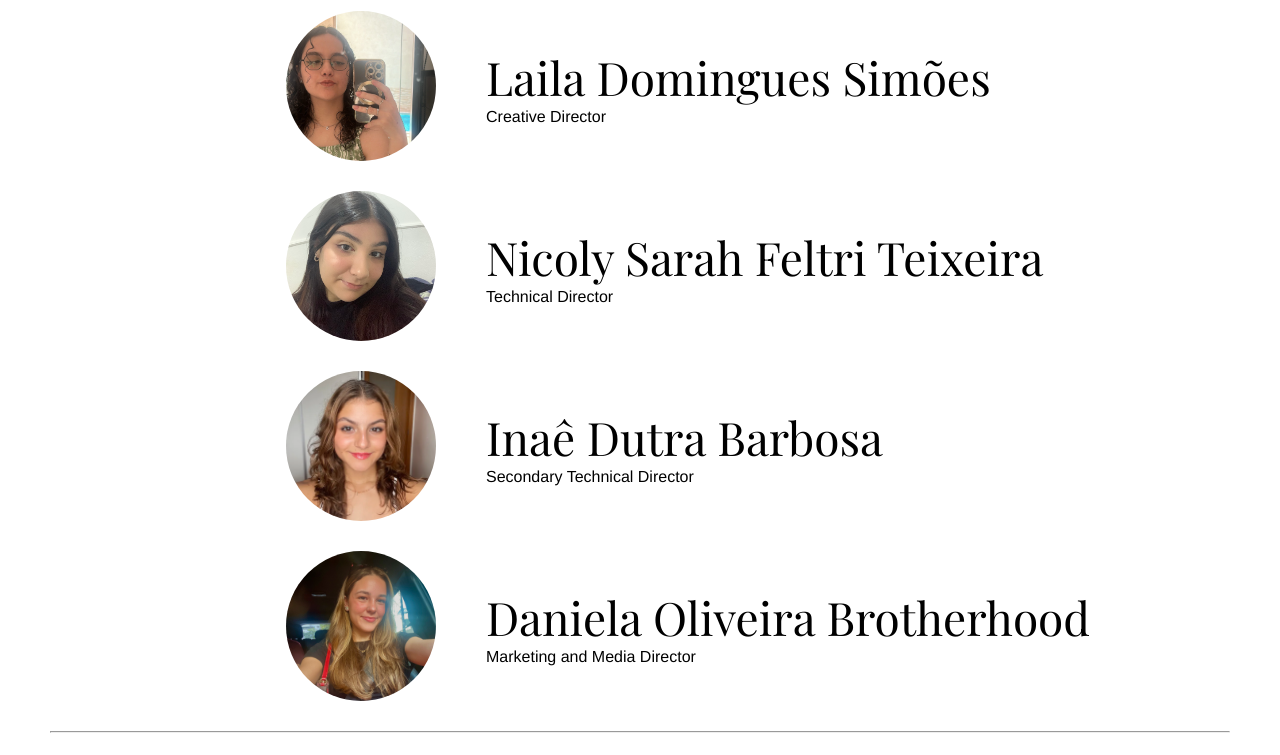
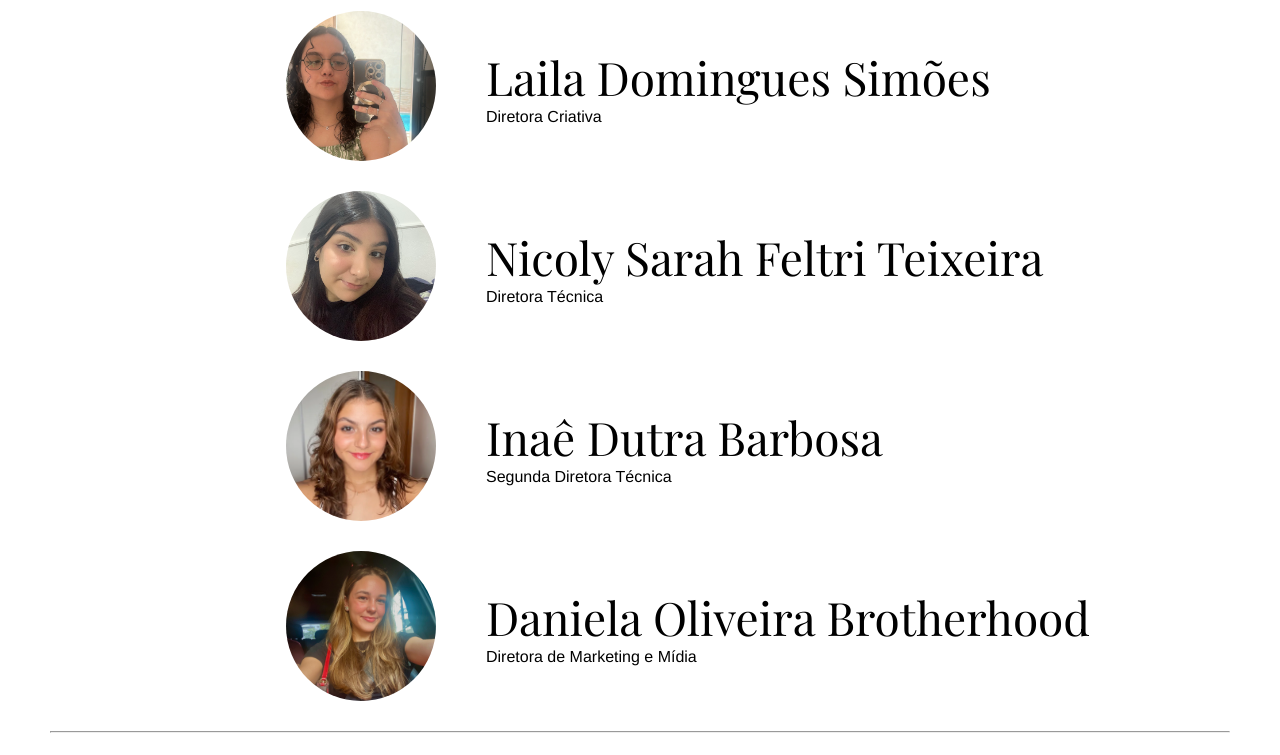
Before and after one commit to nicksarahh/tudoOlimpiadas, a Flask app: page /sobre in a window 1280 px wide. Shown: the part 1342-2097 px from the top of the page. Run offline with Flask 3, Linux system fonts and the light colour scheme; some web fonts are replaced.

Commit message:
Atualizações

```diff
--- a/templates/sobre.html
+++ b/templates/sobre.html
@@ -101,28 +101,28 @@
                     <div class="foto foto-laila"></div>
                     <div class="descricao">
                         <h3 id="name">Laila Domingues Simões</h3>
-                        <label id="cargo laila">Creative Director</label>
+                        <label id="cargo laila">Diretora Criativa</label>
                     </div>
                 </div>
                 <div class="pessoa">
                     <div class="foto foto-nicoly"></div>
                     <div class="descricao">
                         <h3 id="name">Nicoly Sarah Feltri Teixeira</h3>
-                        <label id="cargo nicoly">Technical Director</label>
+                        <label id="cargo nicoly">Diretora Técnica</label>
                     </div>
                 </div>
                 <div class="pessoa">
                     <div class="foto foto-inae"></div>
                     <div class="descricao">
                         <h3 id="name">Inaê Dutra Barbosa</h3>
-                        <label id="cargo inae">Secondary Technical Director</label>
+                        <label id="cargo inae">Segunda Diretora Técnica</label>
                     </div>
                 </div>
                 <div class="pessoa">
                     <div class="foto foto-daniela"></div>
                     <div class="descricao">
                         <h3 id="name">Daniela Oliveira Brotherhood</h3>
-                        <label id="cargo daniela">Marketing and Media Director</label>
+                        <label id="cargo daniela">Diretora de Marketing e Mídia</label>
                     </div>
                 </div>
             </div>
```
